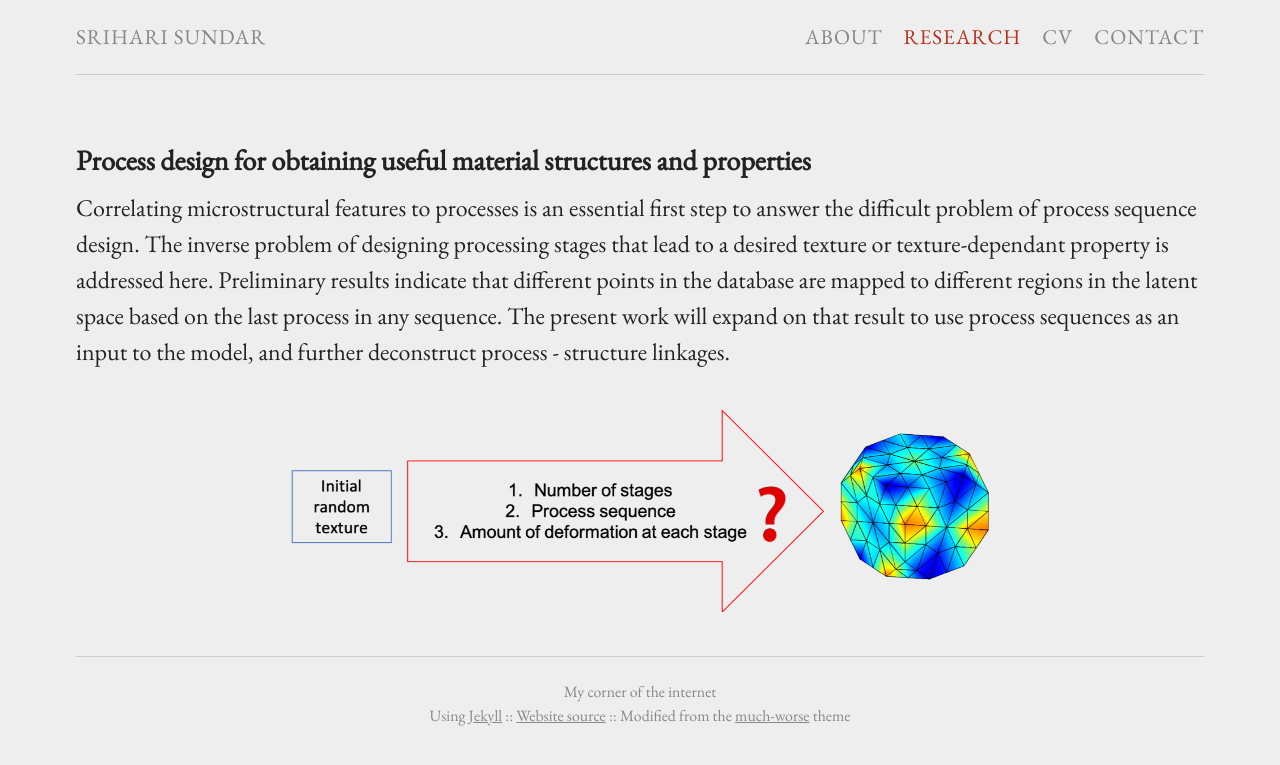
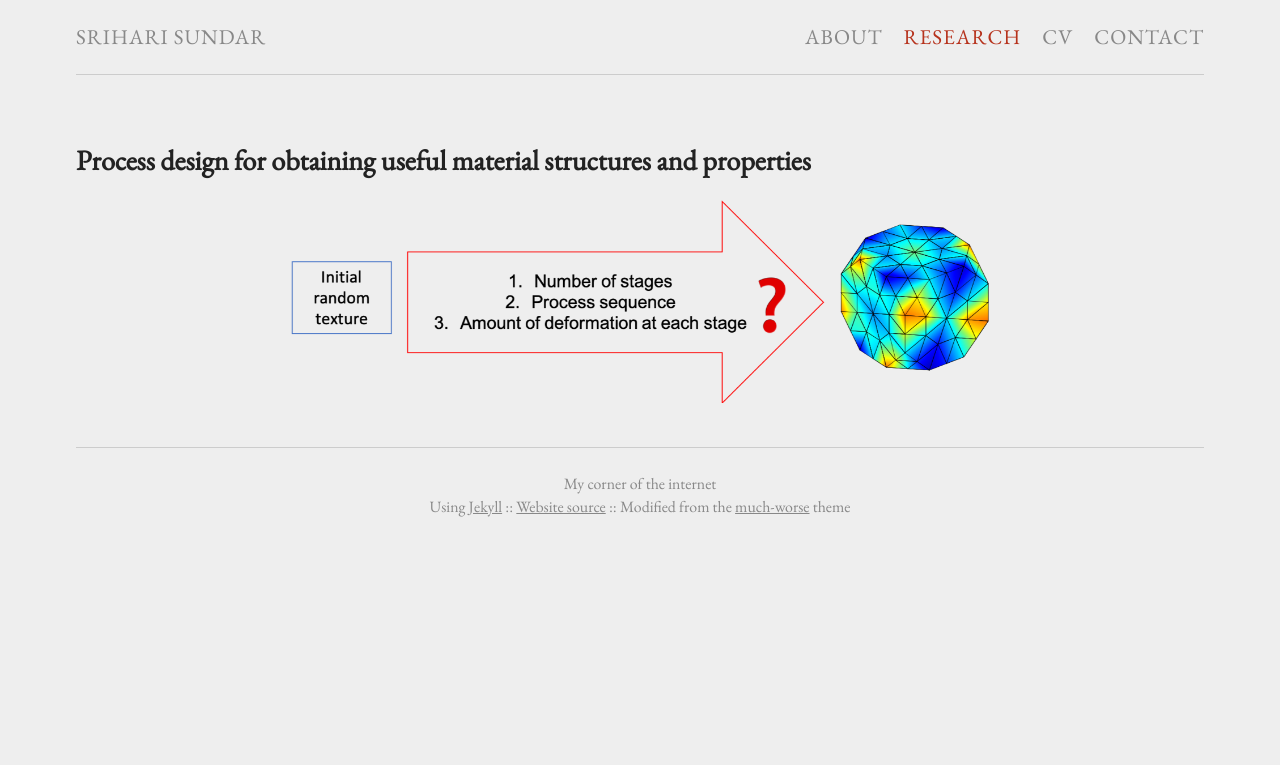
Before and after one commit to sriharisundar/sriharisundar.github.io, a Jekyll site: the page built from research.md, in a window 1280 px wide. Shown: the top 765 px of the page. Built offline with Jekyll 4.4.1, drawn with Linux system fonts in a browser that asks for light colours.

```diff
--- a/research.md
+++ b/research.md
@@ -7,6 +7,6 @@ group: "navigation"
 
 ### Process design for obtaining useful material structures and properties
 
-Correlating microstructural features to processes is an essential first step to answer the difficult problem of process sequence design. The inverse problem of designing processing stages that lead to a desired texture or texture-dependant property is addressed here. Preliminary results indicate that different points in the database are mapped to different regions in the latent space based on the last process in any sequence. The present work will expand on that result to use process sequences as an input to the model, and further deconstruct process - structure linkages.
+<!--- Correlating microstructural features to processes is an essential first step to answer the difficult problem of process sequence design. The inverse problem of designing processing stages that lead to a desired texture or texture-dependant property is addressed here. Preliminary results indicate that different points in the database are mapped to different regions in the latent space based on the last process in any sequence. The present work will expand on that result to use process sequences as an input to the model, and further deconstruct process - structure linkages.-->
 
 {% include image.html url="/images/processdesign.png" width="700px" align="center" %}
```
